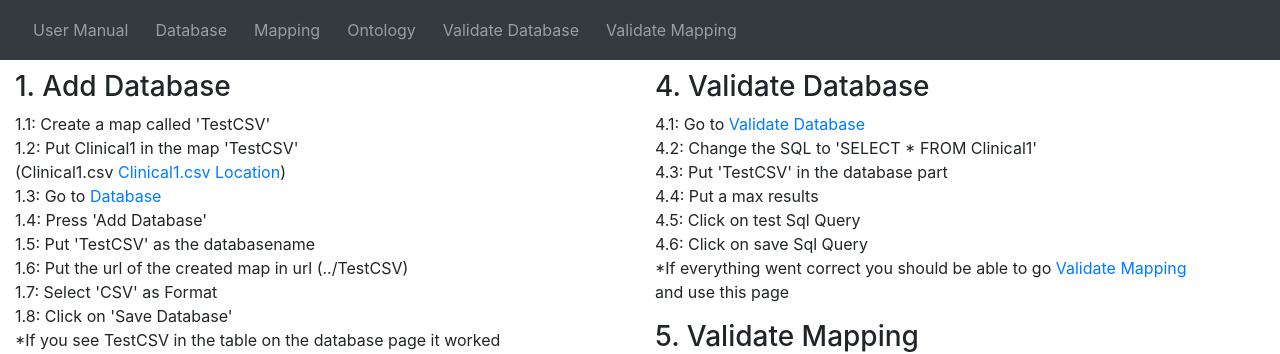
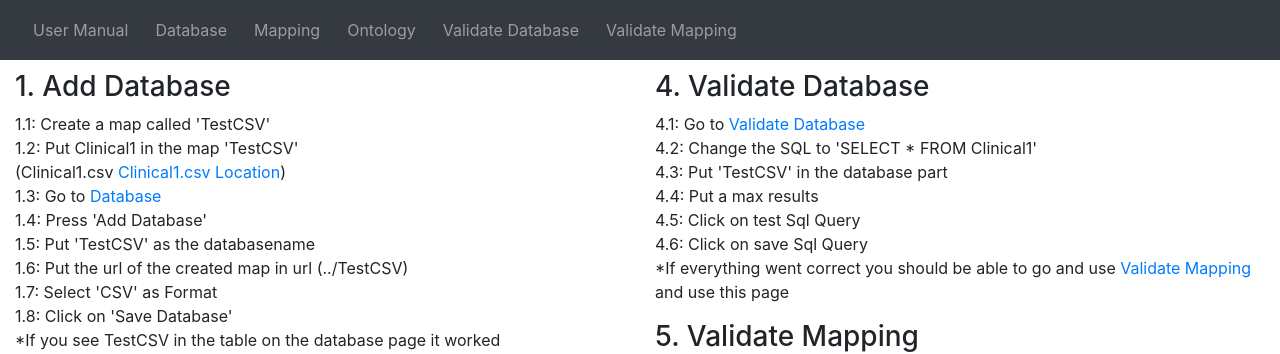
Before and after one commit to MaastrichtU-CDS/fairsights_fairifier-frontend, an Angular app: page /user-manual in a window 1280 px wide. Shown: the top 354 px of the page. Built offline with nearby package versions, Linux system fonts and the light colour scheme; no server answers.

Commit message:
Fixed a small error in the tekst

```diff
--- a/src/app/user-manual/user-manual.component.html
+++ b/src/app/user-manual/user-manual.component.html
@@ -78,9 +78,7 @@
                 <br>
                 4.6: Click on save Sql Query
                 <br>
-                *If everything went correct you should be able to go <a routerLink="/edit">Validate Mapping</a>
-                <br>
-                and use this page
+                *If everything went correct you should be able to go and use <a routerLink="/edit">Validate Mapping</a> and use this page
             </p>
 
             <h3>5. Validate Mapping</h3>
```
